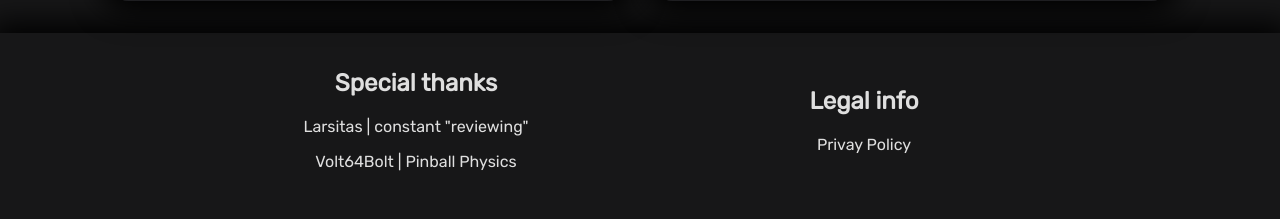
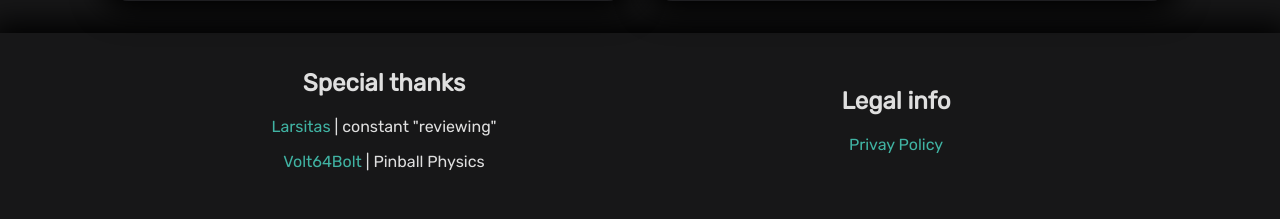
Before and after one commit to JelNet-webapplications/JelCraft-Homepage, a PHP site: page / in a window 1280 px wide. Shown: the part 1544-1763 px from the top of the page. Run offline with PHP 8.4, Linux system fonts and the light colour scheme.

Commit message:
Converted footer to grid layout

```diff
--- a/Site/styles/footer.css
+++ b/Site/styles/footer.css
@@ -1,5 +1,6 @@
 .footer {
-    display: flex;
+    display: grid;
+    grid-template-columns: 40% 40%;
     justify-content: center;
     align-items: center;
     box-shadow: 0px 0px 30px 10px var(--shadow-color);
@@ -9,10 +10,17 @@
     text-align: center;
     padding: 1em;
     margin:1em;
-    width: 30%;
     margin-top: 0;
 }
 
 .footer h2, .footer a, .footer {
     color: var(--text-color);
 }
+
+.footer a {
+    color: var(--secondary-color)
+}
+
+.footer a:hover {
+    color: var(--primary-color)
+}
```
